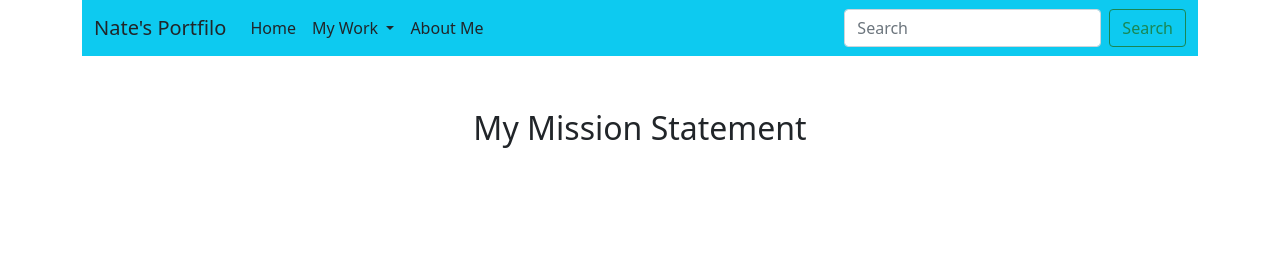
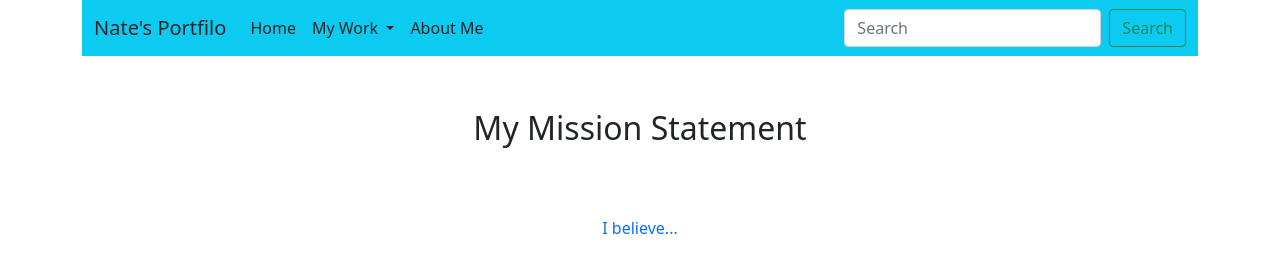
Before and after one commit to randomStuff1234/SchoolPortfolio, a website: page index.html in a window 1280 px wide. Drawn offline with nearby package versions, Linux system fonts and the light colour scheme.

Commit message:
Update index.html

```diff
--- a/index.html
+++ b/index.html
@@ -68,6 +68,7 @@
         <div class = "p-5">
             <p class="fs-2 text-center text-body">My Mission Statement</p>
         </div>
+        <p class = "text-center text-primary"> I believe... <p>
     </div>
 </body>
 
```
